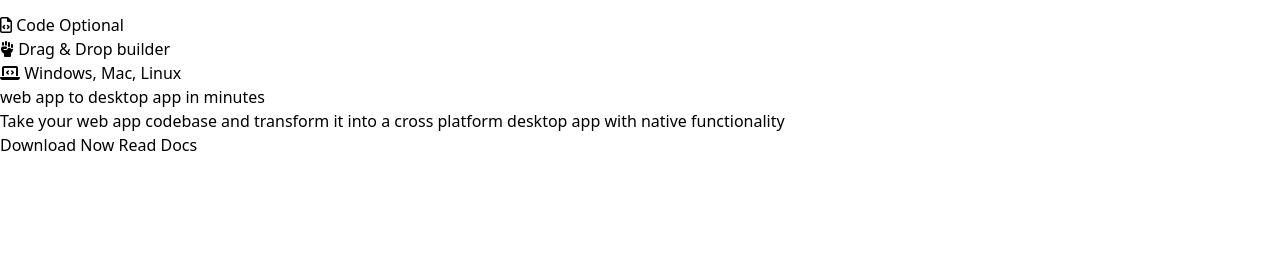
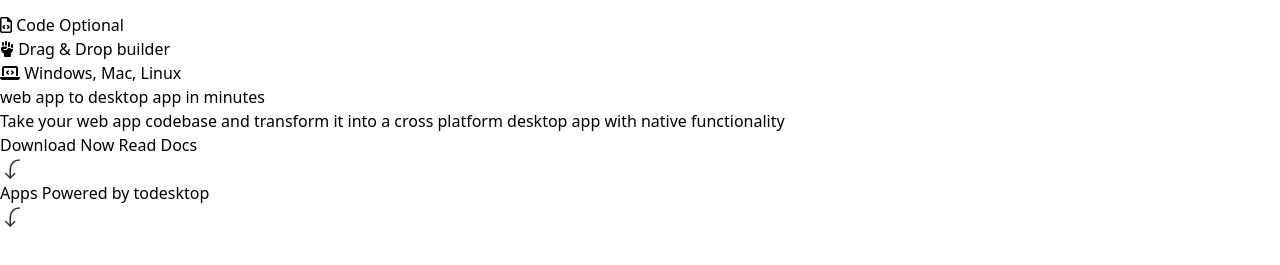
Before and after one commit to kamaljeet8130/front-end-learning, a website: page ToDesktop-site-tailwindcss/src/index.html in a window 1280 px wide. Shown: the part 109-374 px from the top of the page. Drawn offline with Linux system fonts and the light colour scheme.

Commit message:
added raw html structure only

```diff
--- a/ToDesktop-site-tailwindcss/src/index.html
+++ b/ToDesktop-site-tailwindcss/src/index.html
@@ -93,9 +93,33 @@
             </button>
         </div>
     </div>
+    <!-- end of hero section -->
 
-    <!-- end of hero section -->
-    <script src="script.js"></script>
+    <!-- scroller section -->
+    <div class="flex  flex-col">
+        <div>
+            <span>
+                <img src="../assets/asset 2.svg" alt="">
+            </span>
+            <span>
+                Apps Powered by todesktop
+            </span>
+            <span>
+                <img src="../assets/asset 2.svg" alt="">
+            </span>
+        </div>
+        <div class="flex flex-col gap-2.5 ">
+            <div class=" tile flex gap-10">
+            </div>
+            <div class=" tile2 flex gap-10">
+            </div>
+        </div>
+        <!-- end of scroller section -->
+        <div class="h-screen">
+
+        </div>
+
+        <script src="script.js"></script>
 </body>
 
 </html>
```
